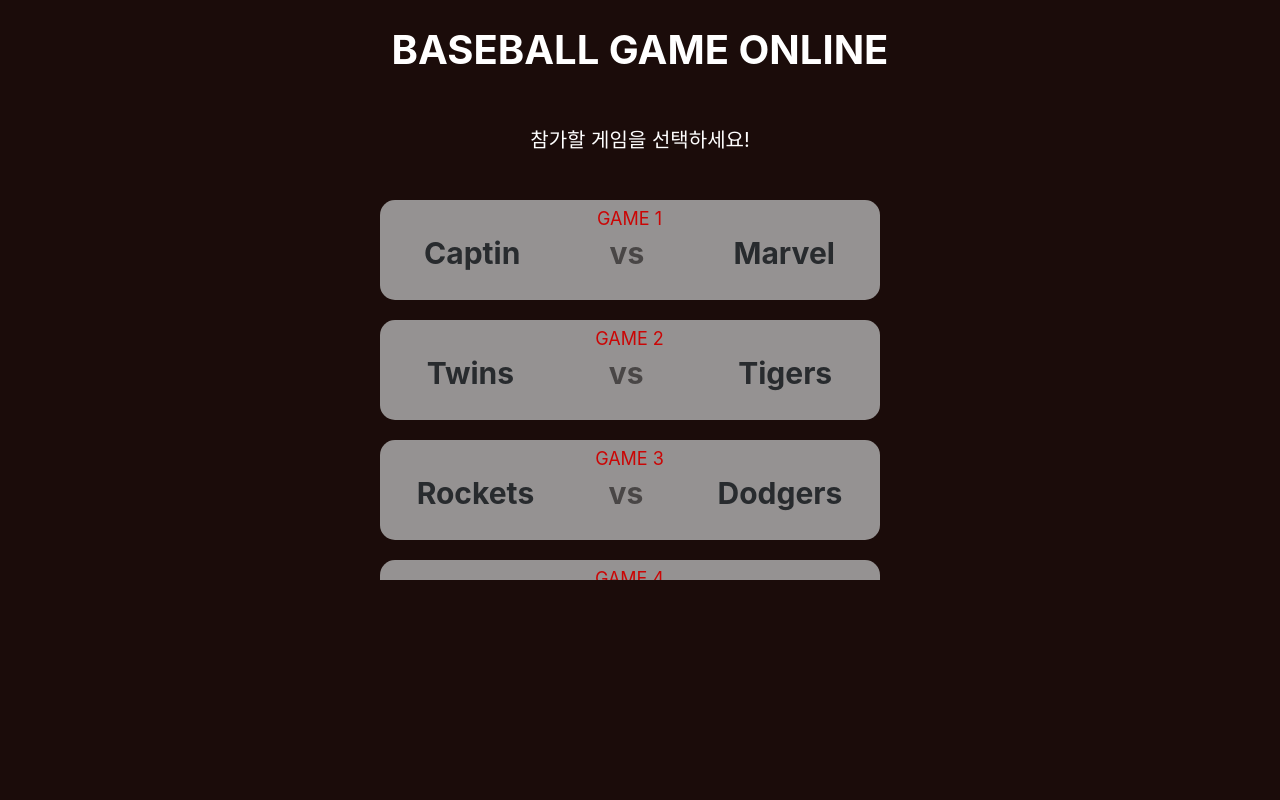
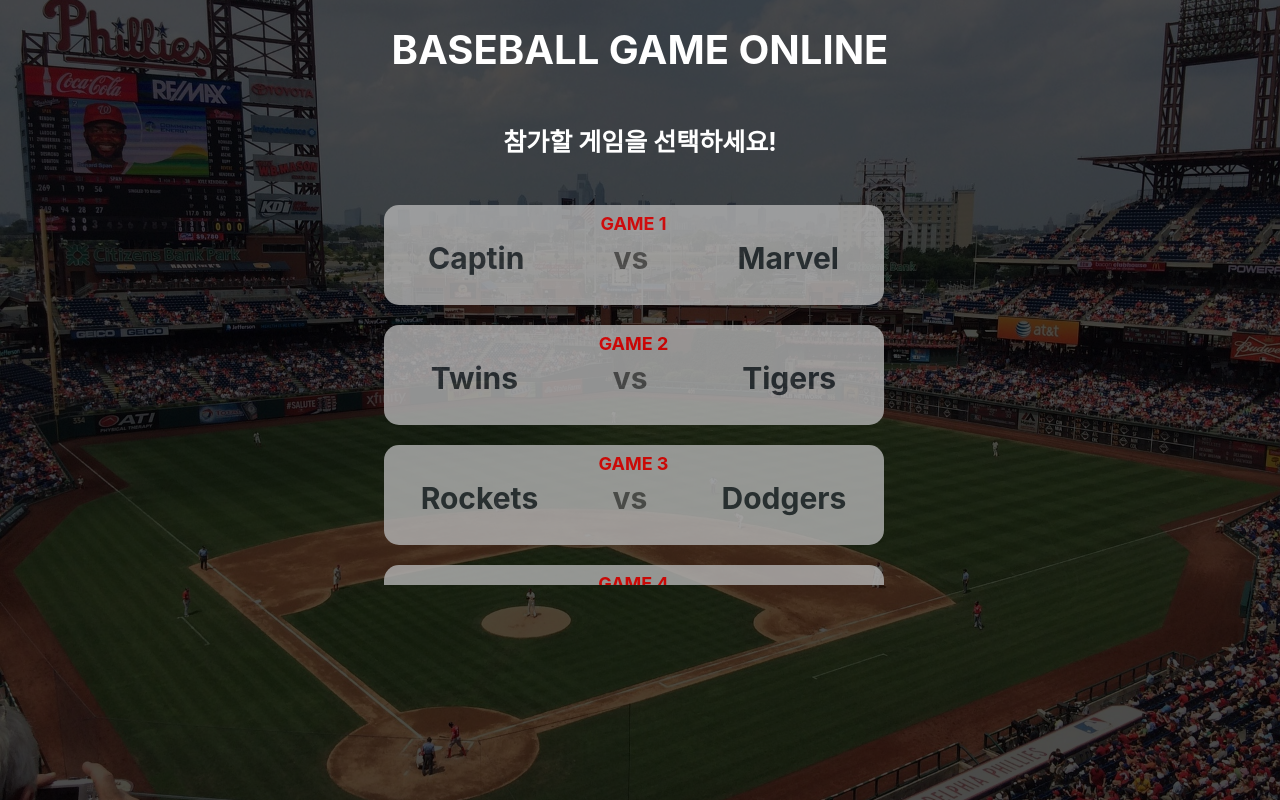
Before and after one commit to codesquad-member-2020/baseball-06, a React (Create React App) app in the folder FE/baseball/: page / in a window 1280 px wide. Built offline with nearby package versions, Linux system fonts and the light colour scheme.

Commit message:
[fe] feat: 배경 이미지 추가

```diff
--- a/FE/baseball/src/components/gameSelection/GameSelection.jsx
+++ b/FE/baseball/src/components/gameSelection/GameSelection.jsx
@@ -19,8 +19,8 @@
   height: 100px;
   margin: 20px 0;
   background-color: #b4b4b4;
+  opacity: 0.8;
   border-radius: 15px;
-  opacity: 0.8;
 `;
 
 const GameNumber = styled.div`
@@ -35,7 +35,6 @@
 `;
 
 const Team = styled.span`
-  font-weight: bold;
   font-size: 30px;
   cursor: pointer;
   &:hover {
@@ -44,7 +43,6 @@
 `;
 
 const Vs = styled.span`
-  font-weight: bold;
   font-size: 30px;
   color: #555;
 `;
--- a/FE/baseball/src/components/gameSelection/gameSelectionPage.jsx
+++ b/FE/baseball/src/components/gameSelection/gameSelectionPage.jsx
@@ -3,7 +3,7 @@
 import theme from "../../styles/theme";
 import Title from "../title";
 import GameSelection from "./GameSelection";
-import { GlobalStyle, Layout } from "../../styles/global";
+import { GlobalStyle, Layout, Background } from "../../styles/global";
 import { gameSelectionMock } from "../../gameSelectionMock";
 
 function GameSelectionPage() {
@@ -16,6 +16,7 @@
     <>
       <ThemeProvider theme={theme}>
         <GlobalStyle />
+        <Background>
           <Title />
           <Container>
             <MessageArea>{message}</MessageArea>
@@ -25,6 +26,7 @@
               ))}
             </GameSelectionContainer>
           </Container>
+        </Background>
       </ThemeProvider>
     </>
   );
@@ -33,19 +35,16 @@
 const Container = styled.main`
   ${Layout};
   flex-direction: column;
-
-  /* width: 100vw; */
-  /* height: 100vh; */
 `;
 
 const MessageArea = styled.div`
   margin: 30px;
   color: ${(props) => props.theme.mainFontColor};
-  font-size: 20px;
+  font-size: 25px;
 `;
 
 const GameSelectionContainer = styled.div`
-  margin-left: 27px;
+  margin-left: 35px;
   width: 548px;
   height: 400px;
   overflow: hidden;
--- a/FE/baseball/src/styles/global.js
+++ b/FE/baseball/src/styles/global.js
@@ -1,16 +1,30 @@
 import styled, { createGlobalStyle, css } from "styled-components";
+import img from "../styles/images/baseball.jpg";
 
 export const GlobalStyle = createGlobalStyle`
     body{
   margin: 0 auto;
-  width: 960px;
-        background-color: #1B0C0A;
+  /* width: 960px; */
+  background-image: url(${img});
+background-position: center;
+background-repeat: no-repeat;
+background-size: cover;
+
+        /* background-color: #1B0C0A; */
         text-align: center;
-        /* opacity:0.8; */
+        font-weight:bold;
+        /* opacity:0.7; */
     }
     h1{
         color:#fff;
     }
+`;
+
+export const Background = styled.div`
+  background-color: #000;
+  background-color: rgba(0, 0, 0, 0.7);
+  height: 100vh;
+  width: 100vw;
 `;
 
 export const Layout = css`
```
Also changed, not shown: FE/baseball/src/styles/images/1.jpg (deleted), FE/baseball/src/styles/images/baseball.jpg. Lines whose indentation alone changed are shown as unchanged.
